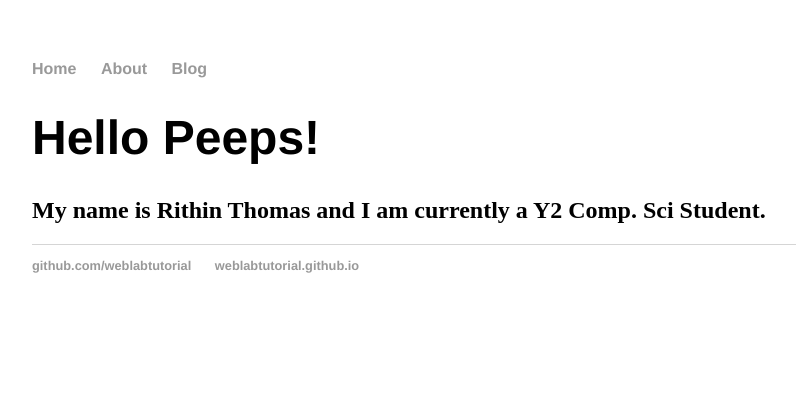
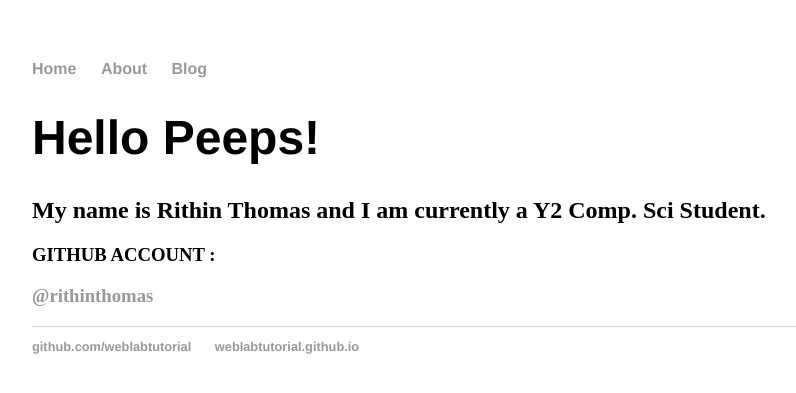
Before and after one commit to rithinthomas/rithinthomas.github.io, a Jekyll site: the page built from about/index.html, in a window 1280 px wide. Shown: the top 393 px of the page, without its empty margins (160-956 px from the left). Built offline with Jekyll 4.4.1, drawn with Linux system fonts in a browser that asks for light colours.

Commit message:
Update index.html

```diff
--- a/about/index.html
+++ b/about/index.html
@@ -5,3 +5,5 @@ title: Hello Peeps!
 
   <h1>{{page.title}}<h1>
   <h2>My name is Rithin Thomas and I am currently a Y2 Comp. Sci Student.<h2>
+
+  <h3> GITHUB ACCOUNT : <h3> <a href="https://github.com/rithinthomas">@rithinthomas</a>
```
